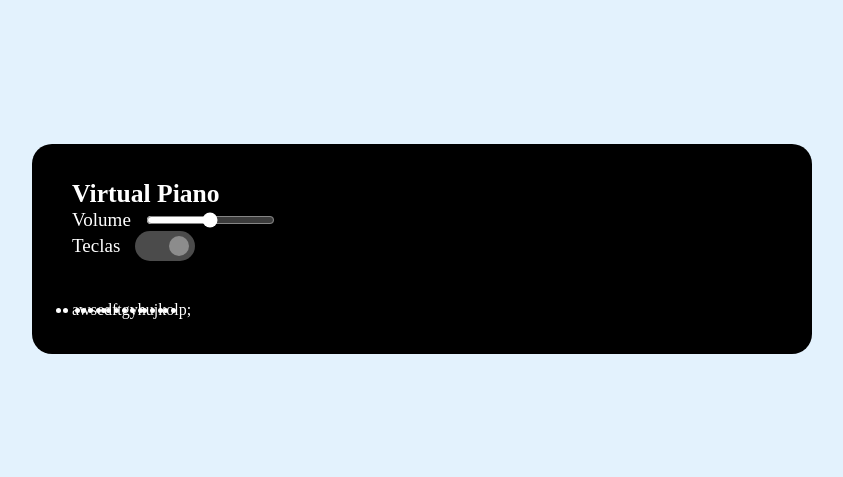
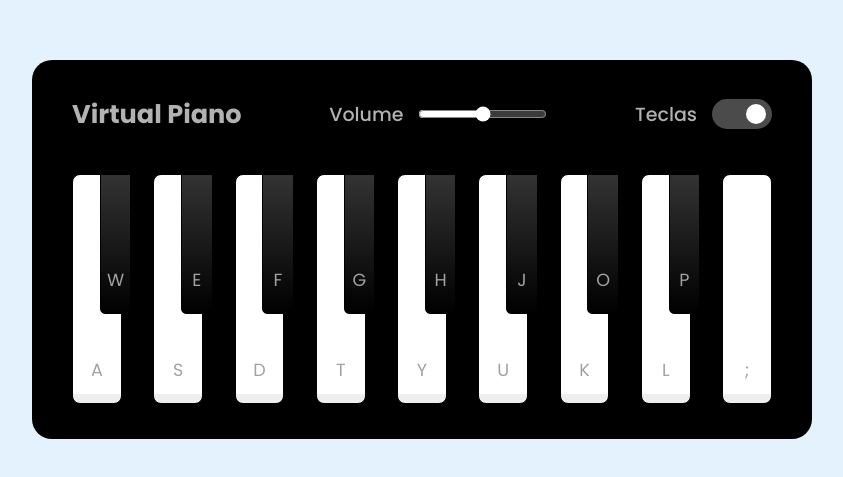
Before and after one commit to Rafabrendo/Jogo-Do-Piano, a plain HTML site: page index.html in a window 1280 px wide. Shown: the part 151-628 px from the top of the page, without its empty margins (218-1061 px from the left). Drawn offline with Linux system fonts and the light colour scheme.

Commit message:
Estilizando as teclas

```diff
--- a/index.html
+++ b/index.html
@@ -5,8 +5,18 @@
     <meta name="viewport" content="width=device-width, initial-scale=1.0">
     <title>Piano Simulator</title>
 
+    <!-- Styles -->
     <link rel="stylesheet" href="./src/style/reset.css">
     <link rel="stylesheet" href="./src/style/main.css">
+
+    <!-- fonts -->
+    <link rel="preconnect" href="https://fonts.googleapis.com">
+    <link rel="preconnect" href="https://fonts.gstatic.com" crossorigin>
+    <link href="https://fonts.googleapis.com/css2?family=Poppins:wght@100;200;300;400;500;600;700;800;900&display=swap" rel="stylesheet">
+
+    <style>
+
+    </style>
 
 </head>
 <body>
--- a/src/style/main.css
+++ b/src/style/main.css
@@ -14,6 +14,15 @@ body{
     border-radius: 20px;
     padding: 35px 40px;
     background-color: black;
+}
+
+.container header{
+    color: #b2b2b2;
+    display: flex;
+    flex-direction: row;
+    align-items: center;
+    justify-content: space-between;
+
 }
 
 header h2{
@@ -65,11 +74,57 @@ header .column span{
 .keys-check
 input:checked::before{
     left: 2.1rem;
-    background-color: #8c8c8c;
-
+    background-color: #fff;
 }
 
 .piano-keys{
     display: flex;
     margin-top: 40px;
 }
+
+.piano-keys .key{
+    cursor: pointer;
+    list-style: none;
+    color: #a2a2a2;
+    user-select: none;
+    position: relative;
+    text-transform: uppercase;
+}
+
+.piano-keys .white{
+    width: 70px;
+    height: 230px;
+    border: 1px solid black;
+    border-radius: 8px;
+    background: linear-gradient(#fff 96%, #eee 4%);
+}
+
+.piano-keys .black{
+    width: 44px;
+    height: 140px;
+    z-index: 2;
+    margin: 0 22px 0 -22px;
+    border: 1px solid black;
+    border-radius: 0 0 5px 5px;
+    background: linear-gradient(#333, #000);
+}
+
+.piano-keys span{
+    position: absolute;
+    bottom: 20px;
+    width: 100%;
+    text-align: center;
+    font-size: 1.1rem;
+}
+
+.piano-keys .white:active {
+    box-shadow: inset -5px 5px 20px rgba(0,0,0,0.2);/*adiciona uma sombra na caixa */
+    background: linear-gradient(to bottom #fff 0%, #eee 100%);
+
+}
+
+.piano-keys .black:active {
+    box-shadow: inset -5px 5px 10px rgba(255,255,255,0.1);/*adiciona uma sombra na caixa */
+    background: linear-gradient(to bottom #000, #434343);
+
+}
--- a/src/style/reset.css
+++ b/src/style/reset.css
@@ -6,6 +6,7 @@
     padding: 0;
     box-sizing: border-box; /*De borda a borda, na hora de contar, facilita */
     outline: none;/*Para não funcionar com o uso do tab. Configura uma ou mais das propriedades do contorno*/
-    user-select: none;
+    /* user-select: none; */
     /*Para não poder selecionar o elemento*/
+    font-family: "Poppins", sans-serif;
 }
```
Also changed, not shown: src/style/variaveis.css (deleted).
